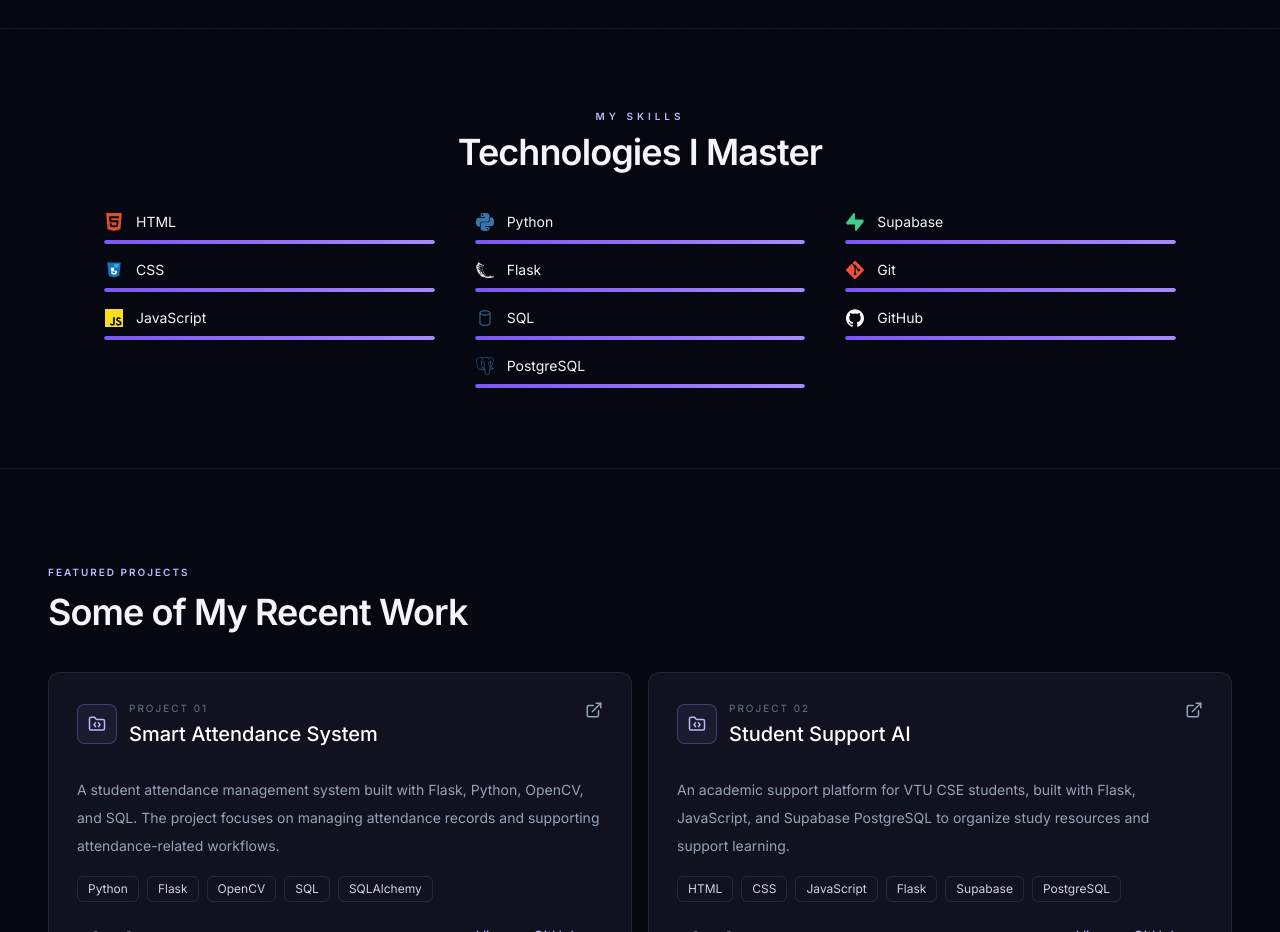
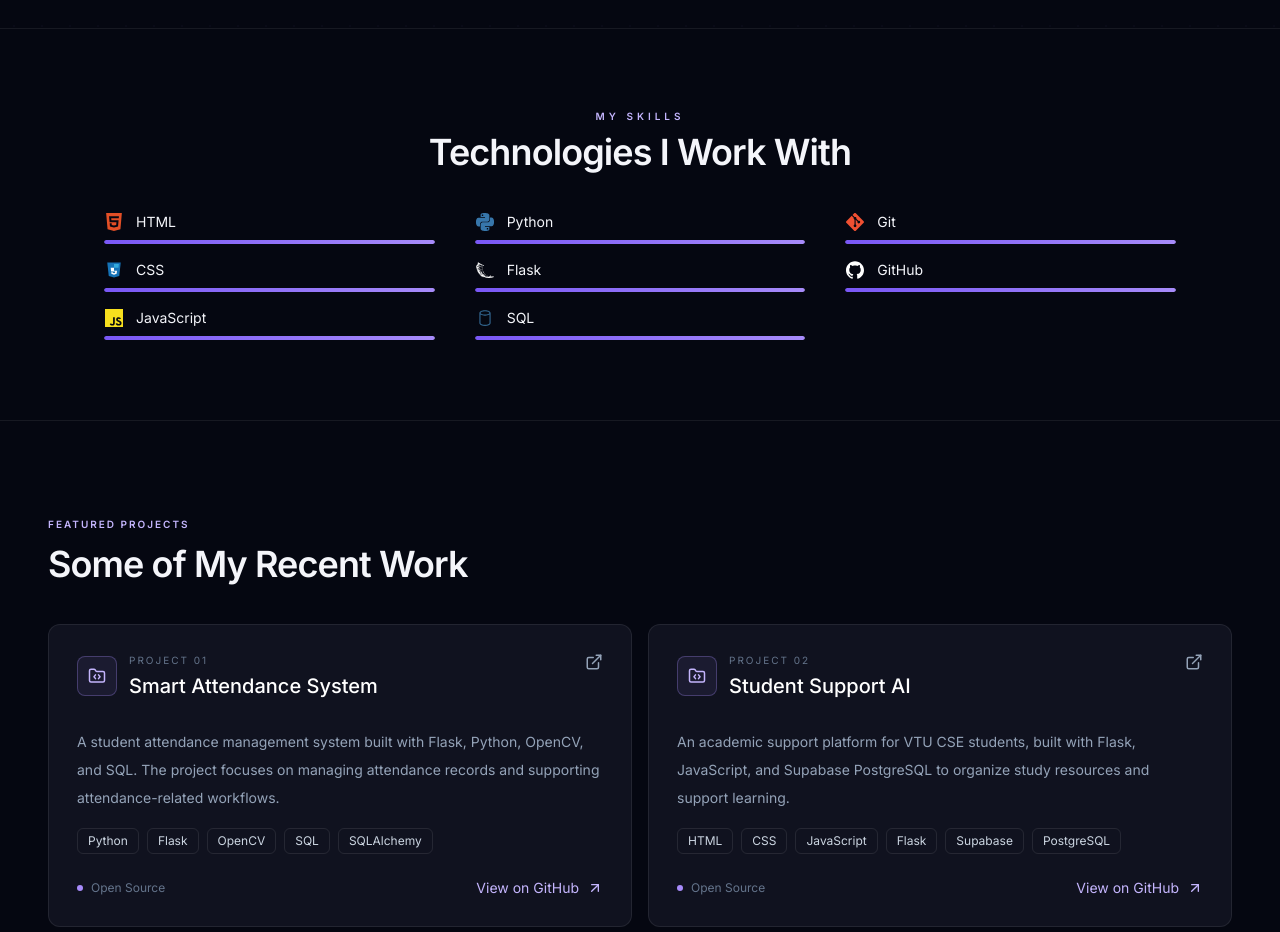
Before and after one commit to Vinay9686803463/Personal-Portfolio, a React (Vite) app: page / in a window 1280 px wide. Shown: the part 800-1732 px from the top of the page. Built offline with nearby package versions, Linux system fonts and the light colour scheme.

Commit message:
Update portfolio

```diff
--- a/src/components/Skills.jsx
+++ b/src/components/Skills.jsx
@@ -18,8 +18,6 @@ const skillData = [
     { name: "Python", icon: SiPython, color: "#3776AB" },
     { name: "Flask", icon: SiFlask, color: "#FFFFFF" },
     { name: "SQL", icon: VscDatabase, color: "#336791" },
-    { name: "PostgreSQL", icon: SiPostgresql, color: "#336791" },
-    { name: "Supabase", icon: SiSupabase, color: "#3ECF8E" },
     { name: "Git", icon: SiGit, color: "#F05032" },
     { name: "GitHub", icon: SiGithub, color: "#FFFFFF" }
 ];
@@ -36,8 +34,8 @@ export default function Skills() {
     const shouldReduceMotion = useReducedMotion();
     const columns = [
         skillData.slice(0, 3),
-        skillData.slice(3, 7),
-        skillData.slice(7, 10)
+        skillData.slice(3, 6),
+        skillData.slice(6, 8)
     ];
 
     return (
@@ -48,7 +46,7 @@ export default function Skills() {
                         MY SKILLS
                     </p>
                     <h2 className="text-2xl font-semibold tracking-tight text-[#F4F5FA] sm:text-3xl md:text-4xl">
-                        Technologies I Master
+                        Technologies I Work With
                     </h2>
                 </div>
 
```
